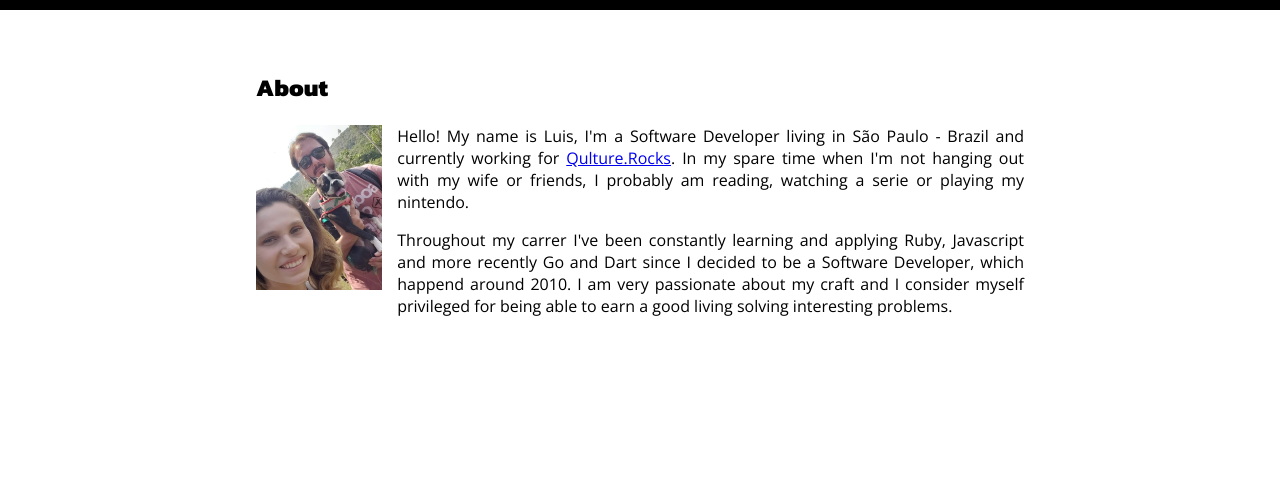
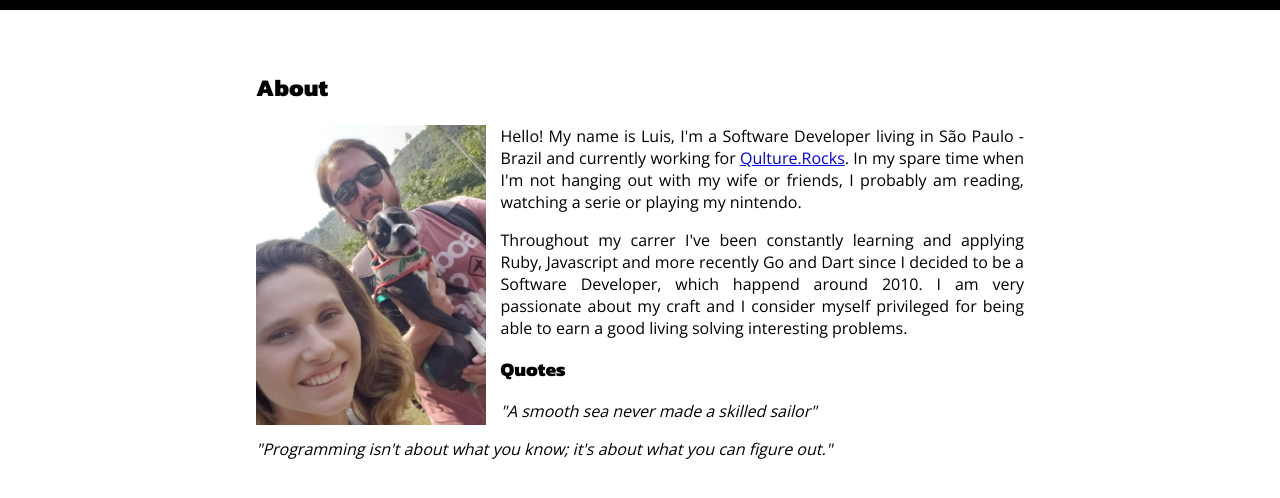
Before and after one commit to lfv89/lfv89.github.io, a Jekyll site: the page built from _pages/about.html, in a window 1280 px wide. Shown: the top 498 px of the page. Built offline with Jekyll 4.4.1, drawn with Linux system fonts in a browser that asks for light colours.

Commit message:
Add quotes

```diff
--- a/_pages/about.html
+++ b/_pages/about.html
@@ -11,3 +11,9 @@ permalink: about.html
 <p>Hello! My name is Luis, I'm a {{ site.me.occupation }} living in {{ site.me.location }} and currently working for <a href="{{ site.employer.url }}">{{ site.employer.name }}</a></i>. In my spare time when I'm not hanging out with my wife or friends, I probably am reading, watching a serie or playing my nintendo.</p>
 
 <p>Throughout my carrer I've been constantly learning and applying Ruby, Javascript and more recently Go and Dart since I decided to be a {{ site.me.occupation }}, which happend around 2010. I am very passionate about my craft and I consider myself privileged for being able to earn a good living solving interesting problems.</p>
+
+<h2>Quotes</h2>
+
+<p><em>"A smooth sea never made a skilled sailor"</em></p>
+
+<p><em>"Programming isn't about what you know; it's about what you can figure out."</em></p>
--- a/assets/css/about.css
+++ b/assets/css/about.css
@@ -1,6 +1,6 @@
 img {
   float: left;
-  height: 165px;
+  height: 300px;
   margin-right: 15px;
   margin-bottom: 10px
 }
```
